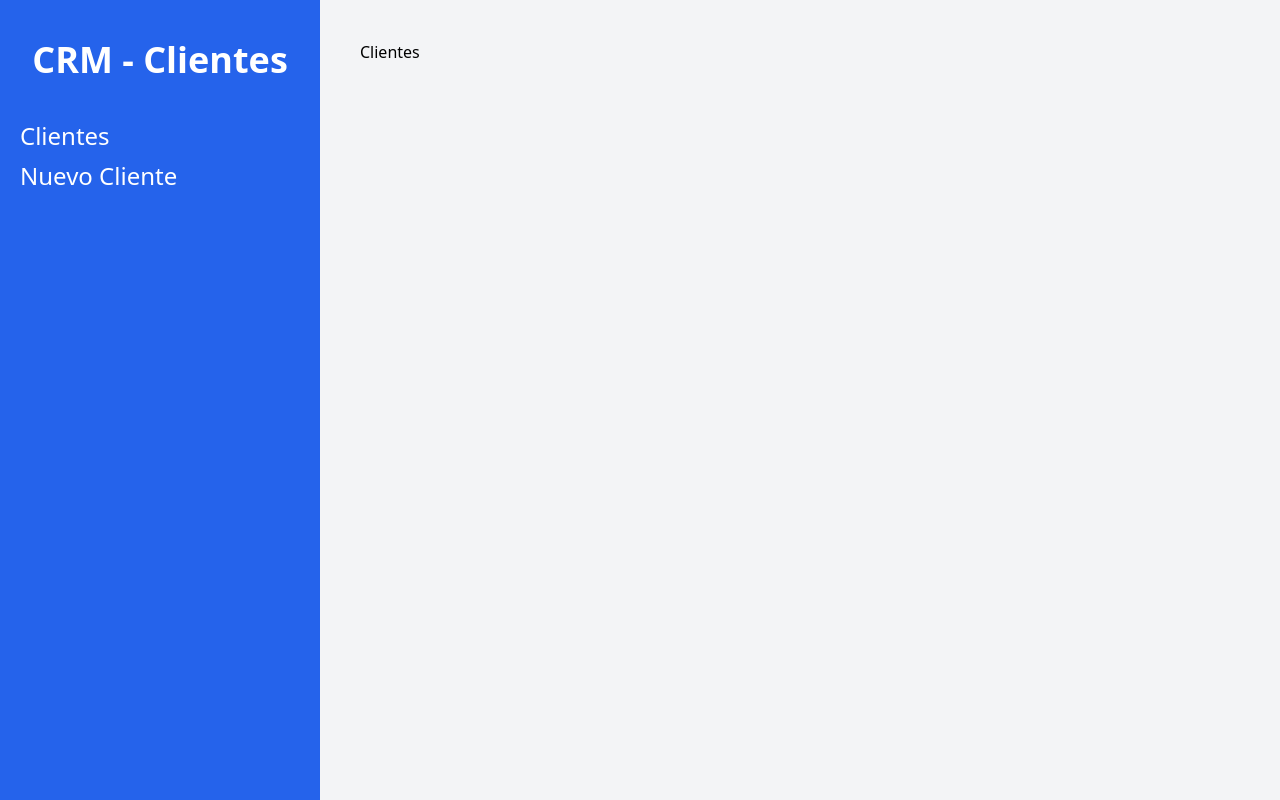
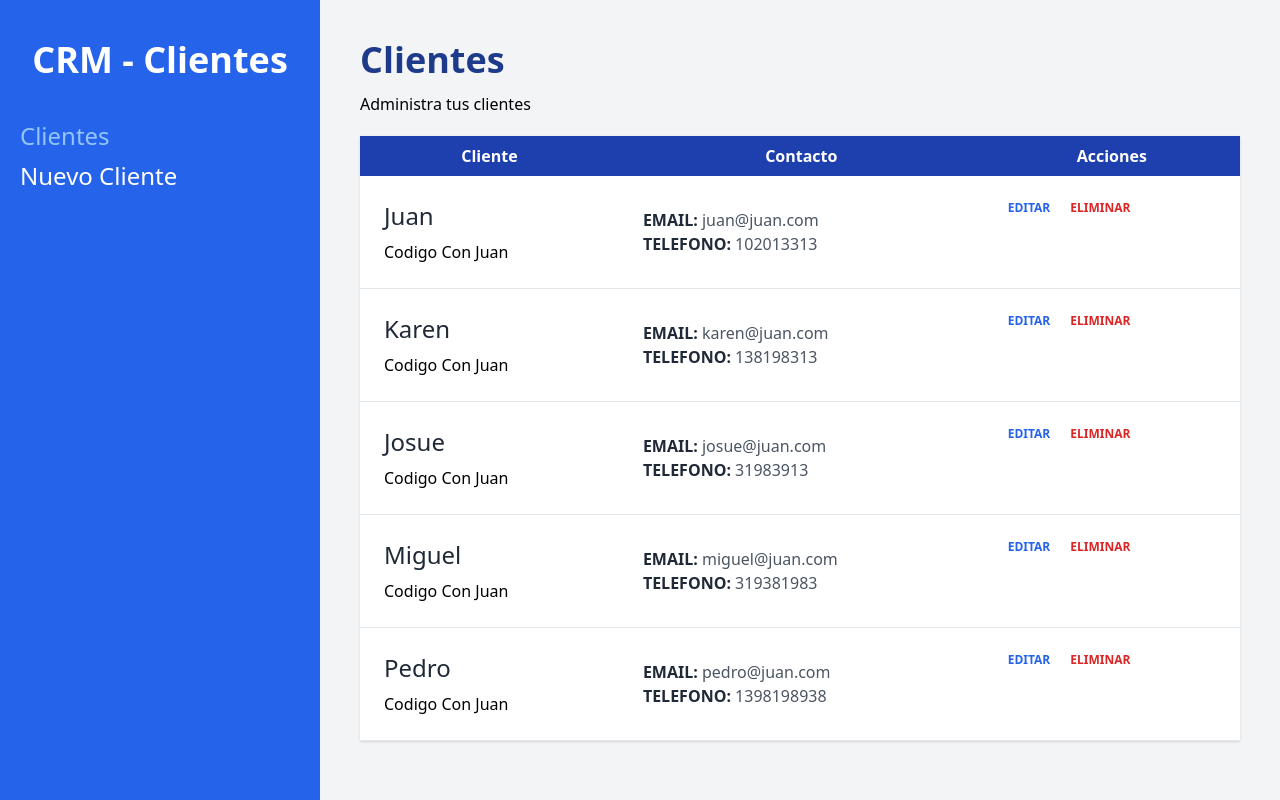
Before and after one commit to Cris15118/CRM-react, a React (Vite) app: page / in a window 1280 px wide. Built offline with nearby package versions, Linux system fonts and the light colour scheme.

Commit message:
añadir clientes, useLoaderData, crear tabla de clientes dar formato con tailwindcss

```diff
--- /dev/null
+++ b/src/components/Cliente.jsx
@@ -0,0 +1,30 @@
+function Cliente({ cliente }) {
+    const { nombre, empresa, email, telefono, id}= cliente
+  return (
+    <tr className=" border-b">
+      <td className="p-6 space-y-2">
+        <p className=" text-2xl text-gray-800">{nombre}</p>
+        <p>{empresa}</p>
+        </td>
+        <td className="p-6">
+            <p className=" text-gray-600"> <span className=" text-gray-800 uppercase font-bold">Email: </span>{email} </p>
+            <p className=" text-gray-600"> <span className=" text-gray-800 uppercase font-bold">Telefono: </span>{telefono} </p>
+        </td>
+        <td className="p-6 flex gap-5">
+            <button
+            type="button"
+            className=" text-blue-600 hover:text-blue-700 uppercase font-bold text-xs" >
+                    Editar
+            </button>
+            <button
+            type="button"
+            className=" text-red-600 hover:text-red-700 uppercase font-bold text-xs" >
+                    Eliminar
+            </button>
+
+        </td>
+    </tr>
+  );
+}
+
+export default Cliente;
--- a/src/components/Layout.jsx
+++ b/src/components/Layout.jsx
@@ -1,14 +1,16 @@
-import { Link, Outlet } from "react-router-dom"
+import { Link, NavLink, Outlet,useLocation } from "react-router-dom"
 
 
 function Layout() {
+  const location = useLocation()
+  console.log(location)
   return (
     <div className="md:flex md:min-h-screen">
       <aside className=" md:w-1/4 bg-blue-600 px-5 py-10 ">
         <h2 className=" text-4xl font-black text-center text-white">CRM - Clientes</h2>
         <nav className=" mt-10">
-          <Link className=" text-2xl block mt-2 hover:text-blue-300 text-white" to="/">Clientes</Link>
-          <Link className="  text-2xl block mt-2 hover:text-blue-300 text-white" to="/clientes/nuevo">Nuevo Cliente</Link>
+          <Link className= {`${location.pathname === '/' ? 'text-blue-300' : 'text-white'} text-2xl block mt-2 hover:text-blue-300`} to="/">Clientes</Link>
+          <Link className= {`${location.pathname === '/clientes/nuevo' ? 'text-blue-300' : 'text-white'} text-2xl block mt-2 hover:text-blue-300`} to="/clientes/nuevo">Nuevo Cliente</Link>
 
         </nav>
 
--- a/src/main.jsx
+++ b/src/main.jsx
@@ -4,7 +4,7 @@
 import { createBrowserRouter, RouterProvider } from 'react-router-dom'
 import Layout from './components/Layout'
 import NuevoCliente from './pages/NuevoCliente'
-import Index from './pages/Index'
+import Index, {loader as clientesLoader} from './pages/Index'
 
 
 const router = createBrowserRouter([
@@ -14,7 +14,8 @@
     children: [
       {
         index: true,
-        element: <Index/>
+        element: <Index/>,
+        loader: clientesLoader
       },
       {
         path: '/clientes/nuevo',
--- a/src/pages/Index.jsx
+++ b/src/pages/Index.jsx
@@ -1,9 +1,82 @@
+import { useLoaderData } from "react-router-dom";
+import Cliente from "../components/Cliente";
+
+export function loader() {
+  const clientes = [
+    {
+      id: 1,
+      nombre: "Juan",
+      telefono: 102013313,
+      email: "juan@juan.com",
+      empresa: "Codigo Con Juan",
+    },
+    {
+      id: 2,
+      nombre: "Karen",
+      telefono: 138198313,
+      email: "karen@juan.com",
+      empresa: "Codigo Con Juan",
+    },
+    {
+      id: 3,
+      nombre: "Josue",
+      telefono: 31983913,
+      email: "josue@juan.com",
+      empresa: "Codigo Con Juan",
+    },
+    {
+      id: 4,
+      nombre: "Miguel",
+      telefono: 319381983,
+      email: "miguel@juan.com",
+      empresa: "Codigo Con Juan",
+    },
+    {
+      id: 5,
+      nombre: "Pedro",
+      telefono: 1398198938,
+      email: "pedro@juan.com",
+      empresa: "Codigo Con Juan",
+    },
+  ];
+  return clientes;
+}
+
+function Index() {
+  const clientes = useLoaderData();
 
 
-function Index() {
   return (
-    <div>Clientes</div>
-  )
+    <>
+      <h1 className="font-black text-4xl text-blue-900"> Clientes</h1>
+      <p className=" mt-3"> Administra tus clientes </p>
+
+      {clientes.length ? (
+        <table className=" w-full bg-white shadow mt-5 table-auto">
+          <thead className=" bg-blue-800 text-white">
+            <tr>
+              <th className=" p-2"> Cliente</th>
+              <th className=" p-2"> Contacto</th>
+              <th className=" p-2"> Acciones</th>
+            </tr>
+            </thead>
+            <tbody>
+              {clientes.map(cliente => (
+                <Cliente
+                cliente={cliente}
+                key={cliente.id}
+                />
+              ))}
+            </tbody>
+
+
+
+        </table>
+      ): (
+        <p className=" text-center mt-10">No Hay Clientes aún</p>
+      )}
+    </>
+  );
 }
 
-export default Index
+export default Index;
```
